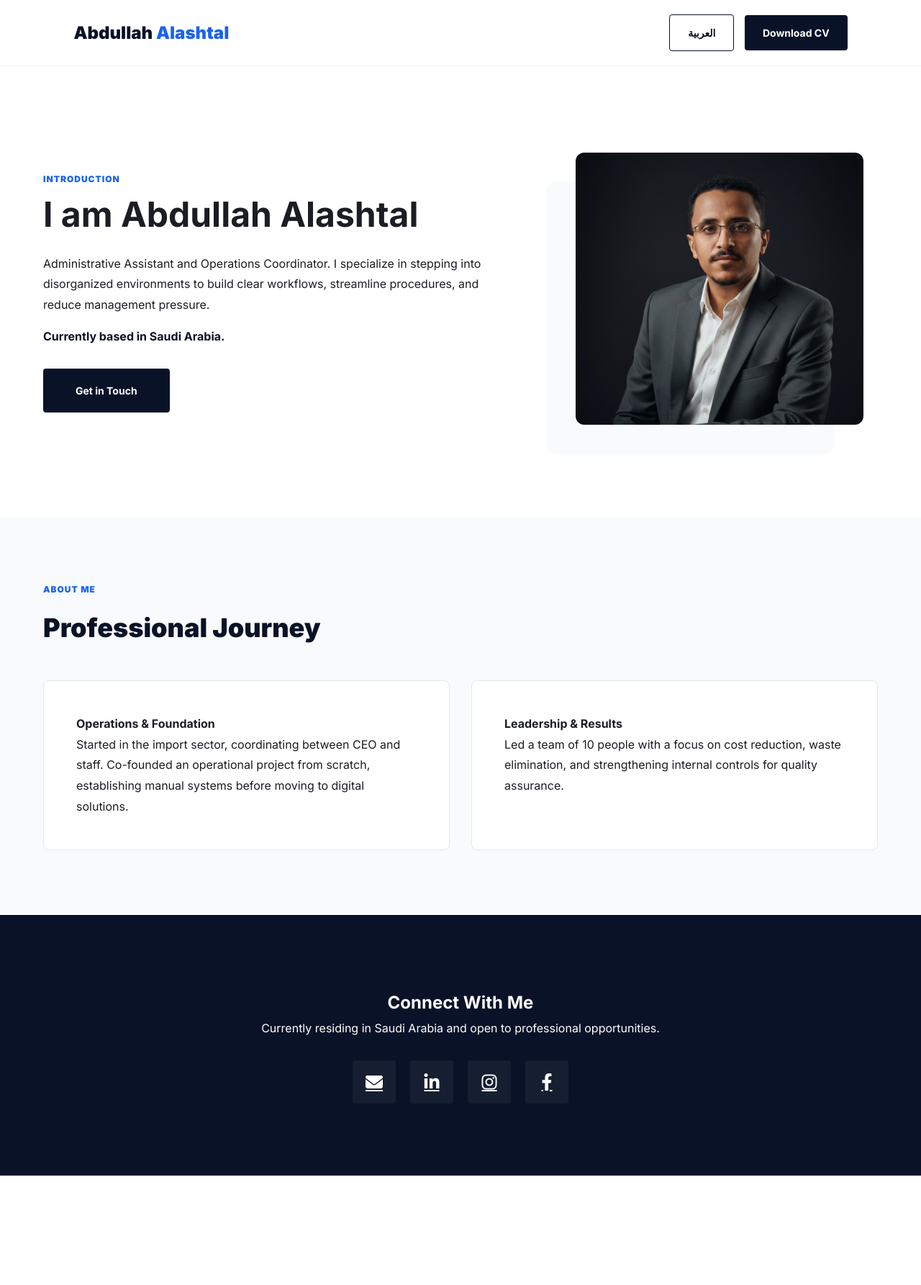
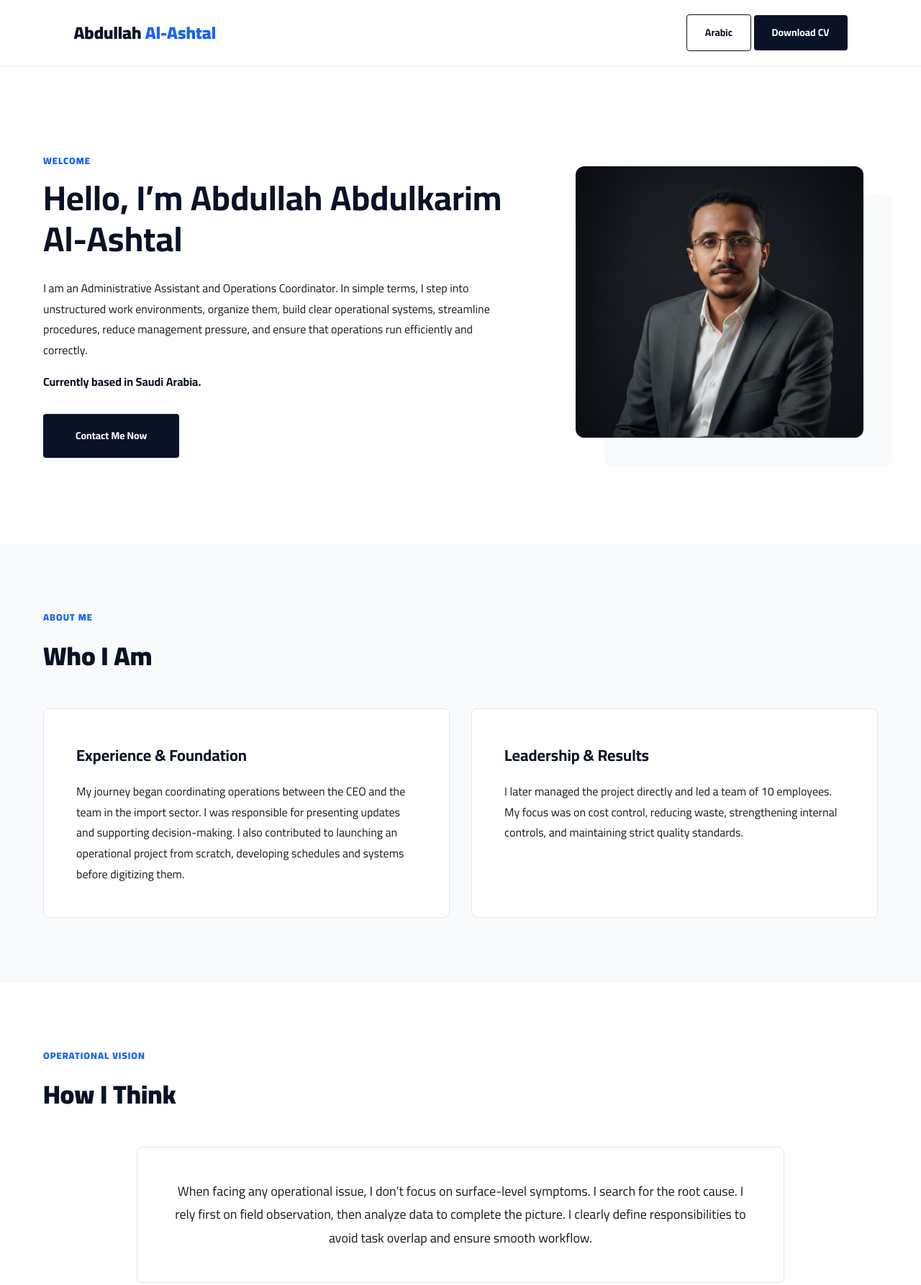
Before and after one commit to alashtalabdullah-svg/Portfolio, a plain HTML site: page index.html in a window 1280 px wide. Shown: the top 1785 px of the page at 72% size. Before the commit the page ends 1633 px from the top, so only its background shows below. Drawn offline with Linux system fonts and the light colour scheme.

Commit message:
Update index.html

```diff
--- a/index.html
+++ b/index.html
@@ -1,59 +1,82 @@
 <!DOCTYPE html>
-<html lang="en">
+
+<html lang="en" dir="ltr">
+
 <head>
+
     <meta charset="UTF-8">
+
     <meta name="viewport" content="width=device-width, initial-scale=1.0">
-    <title>Abdullah Alashtal | Ops Coordinator</title>
-    <link href="https://fonts.googleapis.com/css2?family=Inter:wght@400;600;700;900&display=swap" rel="stylesheet">
+
+    <title>Abdullah Al-Ashtal | Operations & Administrative Coordinator</title>
+
+    <link href="https://fonts.googleapis.com/css2?family=Cairo:wght@300;400;600;700;900&display=swap" rel="stylesheet">
+
     <link rel="stylesheet" href="https://cdnjs.cloudflare.com/ajax/libs/font-awesome/6.4.0/css/all.min.css">
+
     <style>
-        :root { --navy: #0a1227; --blue: #1b63ed; --light: #f8fafc; --text: #1a1d23; --muted: #64748b; }
+        :root {
+            --finox-navy: #0a1227;
+            --finox-blue: #1b63ed;
+            --finox-light: #f8fafc;
+            --text-main: #1a1d23;
+            --text-muted: #64748b;
+        }
+
         * { margin: 0; padding: 0; box-sizing: border-box; }
-        body { font-family: 'Inter', sans-serif; color: var(--text); background-color: #fff; line-height: 1.8; }
+        body { font-family: 'Cairo', sans-serif; color: var(--text-main); background-color: #fff; line-height: 1.8; }
 
         nav { padding: 20px 8%; display: flex; justify-content: space-between; align-items: center; background: #fff; border-bottom: 1px solid #edf2f7; position: sticky; top: 0; z-index: 1000; }
-        .logo { font-size: 24px; font-weight: 900; color: var(--navy); }
-        .logo span { color: var(--blue); }
+        .logo { font-size: 24px; font-weight: 900; color: var(--finox-navy); }
+        .logo span { color: var(--finox-blue); }
 
-        .btn { padding: 12px 25px; font-size: 14px; font-weight: 700; text-decoration: none; border-radius: 4px; display: inline-block; transition: 0.3s; }
-        .btn-primary { background: var(--navy); color: #fff; }
-        .btn-outline { border: 1px solid var(--navy); color: var(--navy); margin-right: 10px; }
+        .btn { padding: 12px 25px; font-size: 14px; font-weight: 700; text-decoration: none; border-radius: 4px; transition: 0.3s; display: inline-block; border: none; cursor: pointer; }
+        .btn-primary { background: var(--finox-navy); color: #fff; }
+        .btn-primary:hover { background: var(--finox-blue); }
+        .btn-outline { border: 1px solid var(--finox-navy); color: var(--finox-navy); margin-left: 10px; }
 
         .container { max-width: 1200px; margin: 0 auto; padding: 0 20px; }
         section { padding: 90px 0; }
-        .bg-light { background-color: var(--light); }
-        .tag { color: var(--blue); font-weight: 800; font-size: 12px; text-transform: uppercase; letter-spacing: 1px; margin-bottom: 10px; display: block; }
-        .title { font-size: 36px; font-weight: 900; color: var(--navy); margin-bottom: 40px; }
+        .bg-light { background-color: var(--finox-light); }
+        .tag { color: var(--finox-blue); font-weight: 800; font-size: 13px; text-transform: uppercase; letter-spacing: 1px; margin-bottom: 10px; display: block; }
+        .title { font-size: 36px; font-weight: 900; color: var(--finox-navy); margin-bottom: 40px; }
 
-        .hero { padding: 120px 0; }
+        .hero { padding: 120px 0; background: #fff; }
         .hero-flex { display: flex; align-items: center; gap: 60px; flex-wrap: wrap; }
         .hero-text { flex: 1.2; min-width: 300px; }
-        .hero-text h1 { font-size: 48px; line-height: 1.2; margin-bottom: 25px; }
+        .hero-text h1 { font-size: 48px; line-height: 1.2; margin-bottom: 25px; color: var(--finox-navy); }
         .hero-img { flex: 0.8; min-width: 300px; text-align: center; }
-        .hero-img img { width: 100%; max-width: 400px; border-radius: 12px; box-shadow: -40px 40px 0px var(--light); }
+        .hero-img img { width: 100%; max-width: 400px; border-radius: 12px; box-shadow: 40px 40px 0px var(--finox-light); }
 
         .grid { display: grid; grid-template-columns: repeat(auto-fit, minmax(320px, 1fr)); gap: 30px; }
         .card { background: #fff; padding: 45px; border-radius: 8px; border: 1px solid #e2e8f0; transition: 0.3s; }
-        .card i { font-size: 40px; color: var(--blue); margin-bottom: 25px; display: block; }
+        .card:hover { transform: translateY(-10px); border-color: var(--finox-blue); box-shadow: 0 20px 40px rgba(0,0,0,0.05); }
+        .card i { font-size: 40px; color: var(--finox-blue); margin-bottom: 25px; display: block; }
+        .card h4 { font-size: 22px; margin-bottom: 15px; color: var(--finox-navy); }
 
-        footer { background: var(--navy); color: #fff; padding: 100px 0; text-align: center; }
-        .social-links { display: flex; justify-content: center; gap: 20px; margin-top: 30px; }
-        .social-link { width: 60px; height: 60px; background: rgba(255,255,255,0.05); display: flex; align-items: center; justify-content: center; color: #fff; font-size: 24px; border-radius: 4px; transition: 0.3s; }
-        .social-link:hover { background: var(--blue); transform: translateY(-5px); }
+        footer { background: var(--finox-navy); color: #fff; padding: 100px 0; text-align: center; }
+        footer h2 { font-size: 40px; margin-bottom: 20px; }
+        footer p { opacity: 0.7; margin-bottom: 40px; max-width: 600px; margin: 0 auto 40px auto; }
+        .social-links { display: flex; justify-content: center; gap: 20px; }
+        .social-link { width: 60px; height: 60px; background: rgba(255,255,255,0.05); display: flex; align-items: center; justify-content: center; color: #fff; font-size: 24px; border-radius: 4px; transition: 0.3s; text-decoration: none; }
+        .social-link:hover { background: var(--finox-blue); transform: translateY(-5px); }
 
         @media (max-width: 768px) {
-            .hero-flex { flex-direction: column; text-align: center; }
+            .hero-flex { flex-direction: column-reverse; text-align: center; }
             .hero-text h1 { font-size: 32px; }
-            .hero-img img { box-shadow: -20px 20px 0px var(--light); }
+            .hero-img img { box-shadow: 20px 20px 0px var(--finox-light); }
+            nav { flex-direction: column; gap: 15px; }
         }
     </style>
+
 </head>
+
 <body>
 
 <nav>
-    <div class="logo">Abdullah <span>Alashtal</span></div>
+    <div class="logo">Abdullah <span>Al-Ashtal</span></div>
     <div>
-        <a href="index-ar.html" class="btn btn-outline">العربية</a>
+        <a href="index-ar.html" class="btn btn-outline">Arabic</a>
         <a href="cv-en.pdf" class="btn btn-primary" download>Download CV</a>
     </div>
 </nav>
@@ -62,16 +85,21 @@
     <div class="container">
         <div class="hero-flex">
             <div class="hero-text">
-                <span class="tag">Introduction</span>
-                <h1>I am Abdullah Alashtal</h1>
-                <p>Administrative Assistant and Operations Coordinator. I specialize in stepping into disorganized environments to build clear workflows, streamline procedures, and reduce management pressure.</p>
-                <p style="margin-top: 15px; font-weight: 700; color: var(--navy);">Currently based in Saudi Arabia.</p>
+                <span class="tag">Welcome</span>
+                <h1>Hello, I’m Abdullah Abdulkarim Al-Ashtal</h1>
+                <p>I am an Administrative Assistant and Operations Coordinator. In simple terms, I step into unstructured work environments, organize them, build clear operational systems, streamline procedures, reduce management pressure, and ensure that operations run efficiently and correctly.</p>
+
+                <p style="margin-top: 15px; font-weight: 700; color: var(--finox-navy);">
+                    Currently based in Saudi Arabia.
+                </p>
+
                 <div style="margin-top: 30px;">
-                    <a href="#contact" class="btn btn-primary" style="padding: 18px 45px;">Get in Touch</a>
+                    <a href="#contact" class="btn btn-primary" style="padding: 18px 45px;">Contact Me Now</a>
                 </div>
             </div>
+
             <div class="hero-img">
-                <img src="Abdullah Alashtal.png" alt="Abdullah Alashtal">
+                <img src="Abdullah Alashtal.png" alt="Abdullah Al-Ashtal">
             </div>
         </div>
     </div>
@@ -80,15 +108,57 @@
 <section class="bg-light">
     <div class="container">
         <span class="tag">About Me</span>
-        <h2 class="title">Professional Journey</h2>
+        <h2 class="title">Who I Am</h2>
+
         <div class="grid">
             <div class="card">
-                <h4>Operations & Foundation</h4>
-                <p>Started in the import sector, coordinating between CEO and staff. Co-founded an operational project from scratch, establishing manual systems before moving to digital solutions.</p>
+                <h4>Experience & Foundation</h4>
+                <p>My journey began coordinating operations between the CEO and the team in the import sector. I was responsible for presenting updates and supporting decision-making. I also contributed to launching an operational project from scratch, developing schedules and systems before digitizing them.</p>
             </div>
+
             <div class="card">
                 <h4>Leadership & Results</h4>
-                <p>Led a team of 10 people with a focus on cost reduction, waste elimination, and strengthening internal controls for quality assurance.</p>
+                <p>I later managed the project directly and led a team of 10 employees. My focus was on cost control, reducing waste, strengthening internal controls, and maintaining strict quality standards.</p>
+            </div>
+        </div>
+    </div>
+</section>
+
+<section>
+    <div class="container">
+        <span class="tag">Operational Vision</span>
+        <h2 class="title">How I Think</h2>
+
+        <div class="card" style="max-width: 900px; margin: 0 auto; text-align: center;">
+            <p style="font-size: 18px;">
+                When facing any operational issue, I don’t focus on surface-level symptoms. I search for the root cause. I rely first on field observation, then analyze data to complete the picture. I clearly define responsibilities to avoid task overlap and ensure smooth workflow.
+            </p>
+        </div>
+    </div>
+</section>
+
+<section class="bg-light">
+    <div class="container">
+        <span class="tag">Capabilities</span>
+        <h2 class="title">Core Skills</h2>
+
+        <div class="grid">
+            <div class="card">
+                <i class="fas fa-handshake"></i>
+                <h4>Business Relations</h4>
+                <p>Identifying international partners and handling professional correspondence.</p>
+            </div>
+
+            <div class="card">
+                <i class="fas fa-file-invoice-dollar"></i>
+                <h4>Financial Oversight</h4>
+                <p>Monitoring daily expenses and reviewing revenue accurately.</p>
+            </div>
+
+            <div class="card">
+                <i class="fas fa-users-cog"></i>
+                <h4>Team Management</h4>
+                <p>Leading 10 employees and distributing tasks efficiently.</p>
             </div>
         </div>
     </div>
@@ -96,8 +166,9 @@
 
 <footer id="contact">
     <div class="container">
-        <h2>Connect With Me</h2>
-        <p>Currently residing in Saudi Arabia and open to professional opportunities.</p>
+        <h2>Get in Touch</h2>
+        <p>Currently based in Saudi Arabia and available to discuss administrative and operational collaboration opportunities.</p>
+
         <div class="social-links">
             <a href="mailto:alashtalabdullah@gmail.com" class="social-link"><i class="fas fa-envelope"></i></a>
             <a href="https://www.linkedin.com/in/abdullah-al-ashtal/" class="social-link" target="_blank"><i class="fab fa-linkedin-in"></i></a>
```
